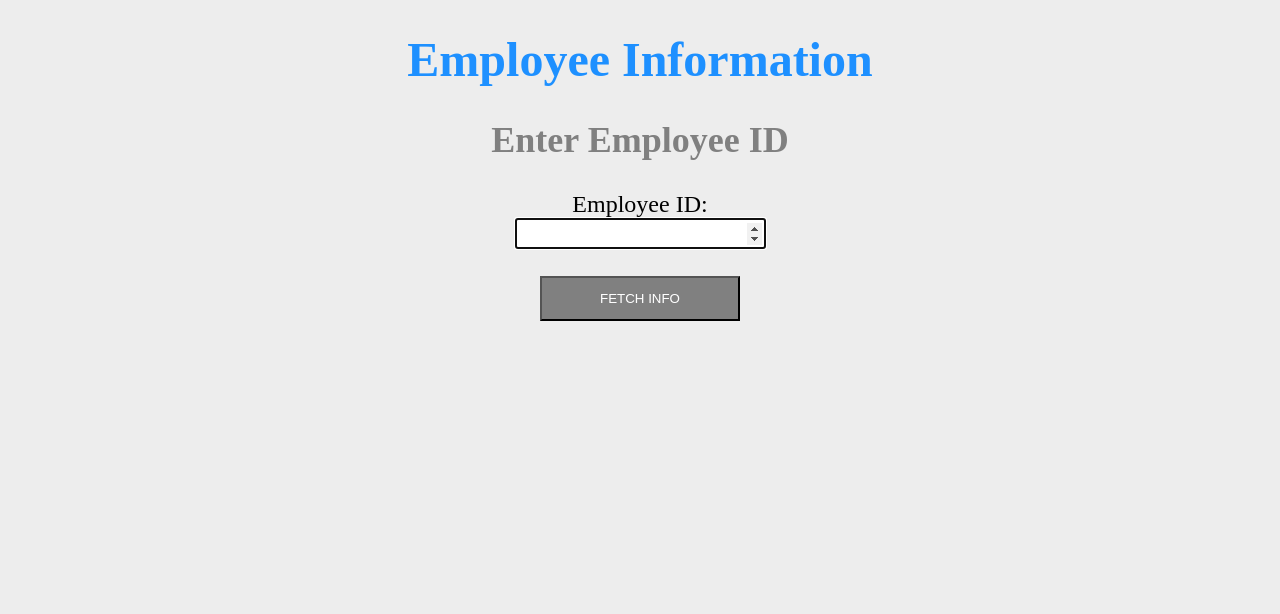
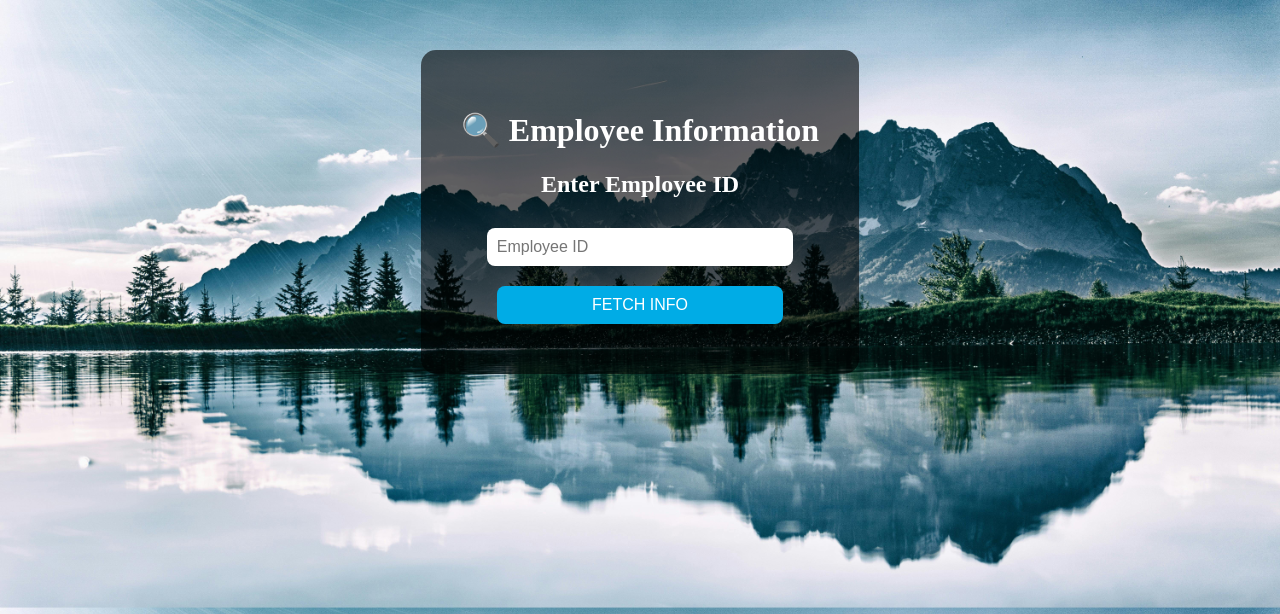
Before and after one commit to Enizeqo28/web-application-project2, a Flask app: page /getemp in a window 1280 px wide. Shown: the top 614 px of the page. Run offline with Flask 3, Linux system fonts and the light colour scheme.

Commit message:
Final tempalate getemp.html

```diff
--- a/templates/getemp.html
+++ b/templates/getemp.html
@@ -1,27 +1,55 @@
-	<!DOCTYPE html>
+<!DOCTYPE html>
 <html>
 <head>
-	<title>Get Employee Information</title>
+    <title>Get Employee Information</title>
+    <style>
+        body {
+            background-image: url("{{ url_for('static', filename='background.png') }}");
+            background-size: cover;
+            color: #fff;
+            text-align: center;
+            font-family: avenir;
+            margin-top: 50px;
+        }
+
+        .container {
+            background-color: rgba(0, 0, 0, 0.6);
+            padding: 40px;
+            border-radius: 15px;
+            display: inline-block;
+        }
+
+        input, button {
+            font-size: 16px;
+            padding: 10px;
+            margin: 10px 0;
+            width: 80%;
+            max-width: 400px;
+            border-radius: 8px;
+            border: none;
+        }
+
+        button {
+            background-color: #00ace6;
+            color: #fff;
+            cursor: pointer;
+        }
+
+        button:hover {
+            background-color: #0099cc;
+        }
+    </style>
 </head>
-<center>
-	<font color="black" size="5" style="font-family: avenir">
+<body>
 
-		<h1 style="color: DodgerBlue">Employee Information</h1>
+    <div class="container">
+        <h1>🔍 Employee Information</h1>
+        <form action="/fetchdata" method="POST">
+            <h2>Enter Employee ID</h2>
+            <input type="number" name="emp_id" placeholder="Employee ID" required><br>
+            <button type="submit">FETCH INFO</button>
+        </form>
+    </div>
 
-		<body style="background: {{ color }};">
-
-			<form action="/fetchdata" autocomplete="on" method="POST">
-
-				<h2 style="color: grey">Enter Employee ID</h2>
-
-		  		Employee ID:<br> <input style="height:25px;font-size:14pt;" type="number" name="emp_id" autofocus size="40"><br><br>
-
-
-		  		<button type="submit" style="background: grey; height: 45px; width: 200px; color: white; size: 5; font:oblique;">FETCH INFO</button><br><br>
-
-			</form>
-
-		</body>
-	</font>
-</center>
+</body>
 </html>
```
